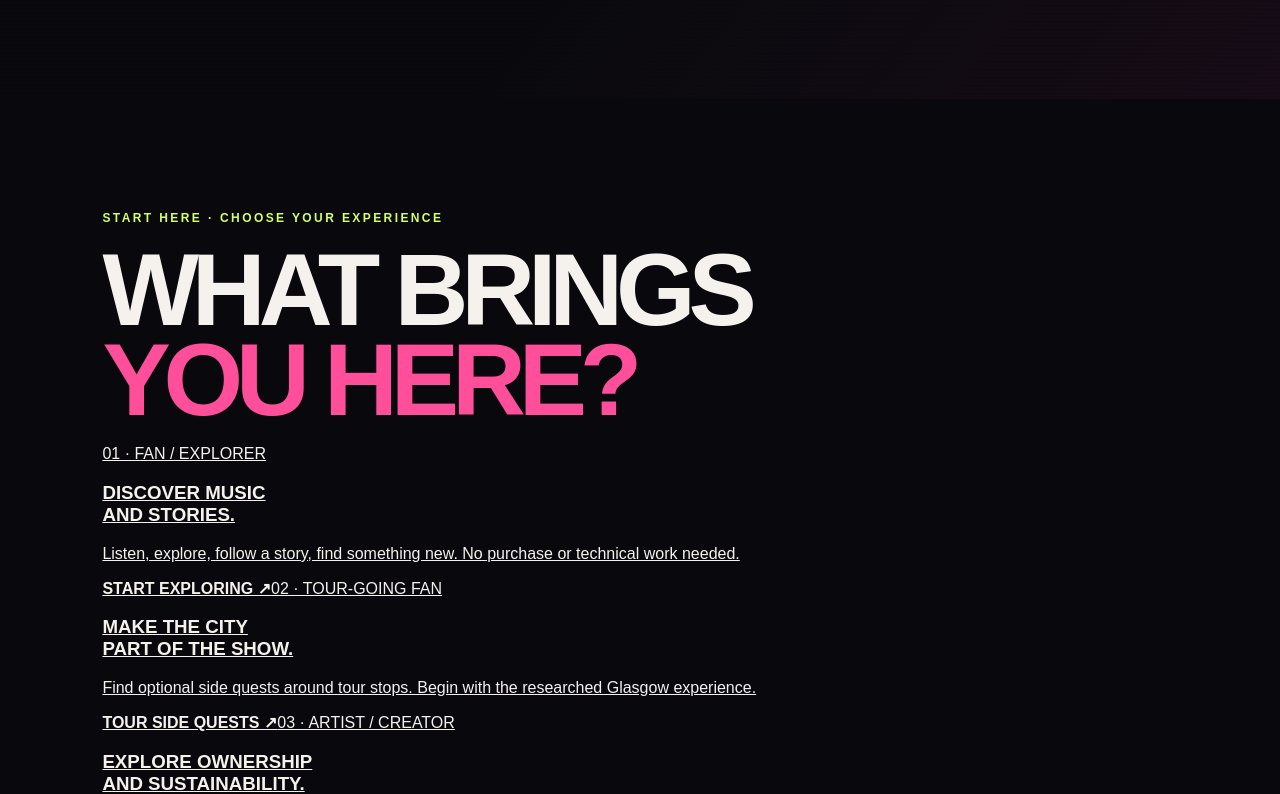
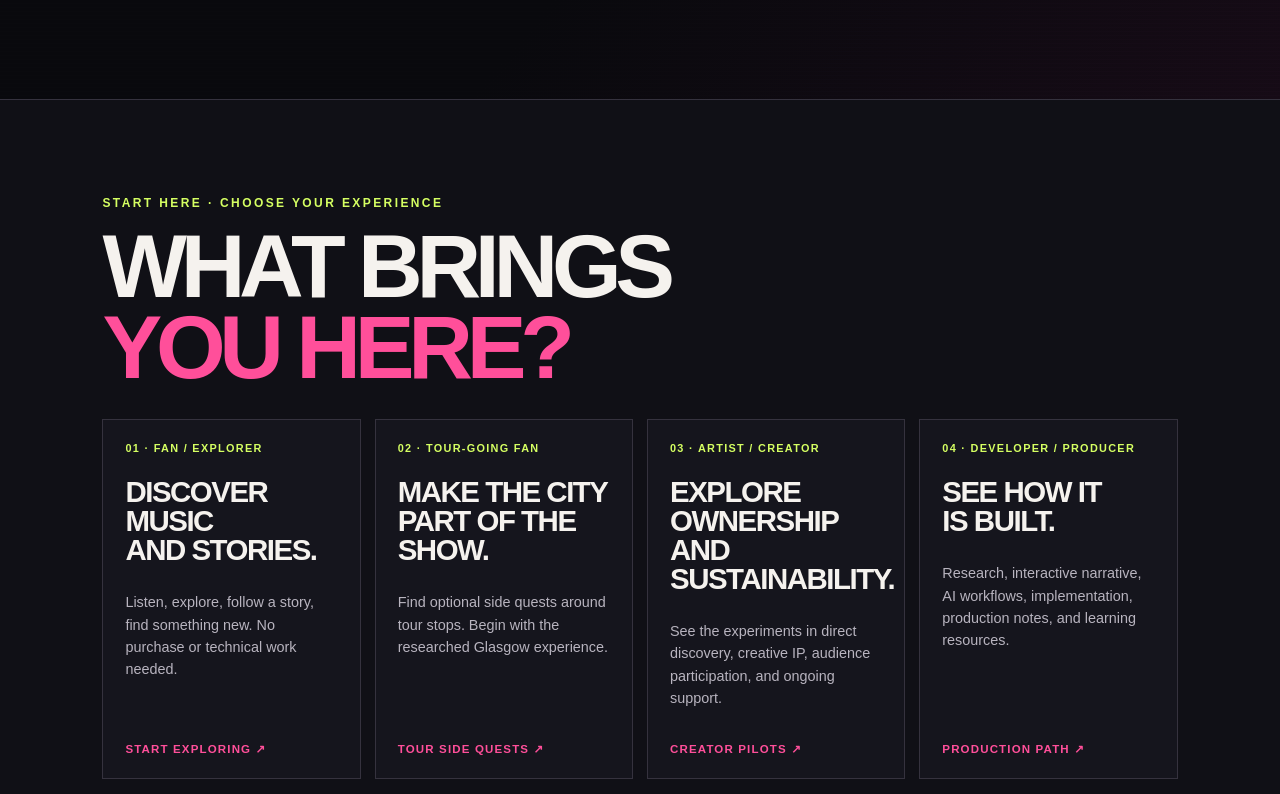
Before and after one commit to Loptr-Lab/pay-it-forward, a Next.js app: page / in a window 1280 px wide. Shown: the part 604-1398 px from the top of the page. Built offline with nearby package versions, Linux system fonts and the light colour scheme.

Commit message:
Style visible visitor pathway chooser

```diff
--- a/src/app/globals.css
+++ b/src/app/globals.css
@@ -212,3 +212,17 @@
 .adventure-builder-section .builder-panel{grid-column:1/-1;grid-row:2;width:100%;}
 @media(max-width:800px){.adventure-builder-section{grid-template-columns:minmax(0,1fr);row-gap:24px;padding-top:44px;}.adventure-builder-section .builder-intro{grid-column:1;grid-row:1;}.adventure-builder-section .danger-mobile{grid-column:1;grid-row:2;justify-self:center;max-width:560px;width:100%;}.adventure-builder-section .builder-panel{grid-column:1;grid-row:3;}}
 @media(max-width:600px){.adventure-builder-section{padding:36px 6vw;}.adventure-builder-section .danger-mobile{grid-template-columns:58px minmax(0,1fr);gap:12px;padding:14px 16px;}.adventure-builder-section .danger-mobile-avatar{width:52px;height:48px;}}
+
+/* Visitor pathway chooser: visible near the top of the homepage, not buried in the adventure grid */
+.visitor-pathways{padding:clamp(48px,7vw,84px) 8vw;background:#101016;border-block:1px solid var(--line)}
+.visitor-pathways h2{font-size:clamp(2.8rem,7vw,6rem);line-height:.9;letter-spacing:-.07em;margin:16px 0 32px}
+.visitor-pathways h2 em{font-style:normal;color:var(--accent)}
+.visitor-path-grid{display:grid;grid-template-columns:repeat(4,minmax(0,1fr));gap:14px}
+.visitor-path-card{display:flex;flex-direction:column;min-height:240px;padding:22px;border:1px solid var(--line);background:var(--surface);text-decoration:none;transition:transform .2s,border-color .2s}
+.visitor-path-card:hover{transform:translateY(-3px);border-color:var(--lime)}
+.visitor-path-card>span{color:var(--lime);font-size:.68rem;letter-spacing:.12em;font-weight:bold}
+.visitor-path-card h3{font-size:clamp(1.35rem,2.3vw,2rem);line-height:.98;letter-spacing:-.05em;margin:24px 0 12px}
+.visitor-path-card p{color:var(--muted);line-height:1.55;font-size:.9rem;flex:1}
+.visitor-path-card strong{font-size:.72rem;letter-spacing:.1em;color:var(--accent);margin-top:18px}
+@media(max-width:1000px){.visitor-path-grid{grid-template-columns:repeat(2,minmax(0,1fr))}}
+@media(max-width:600px){.visitor-pathways{padding:44px 6vw}.visitor-path-grid{grid-template-columns:1fr}.visitor-path-card{min-height:unset}}
```
